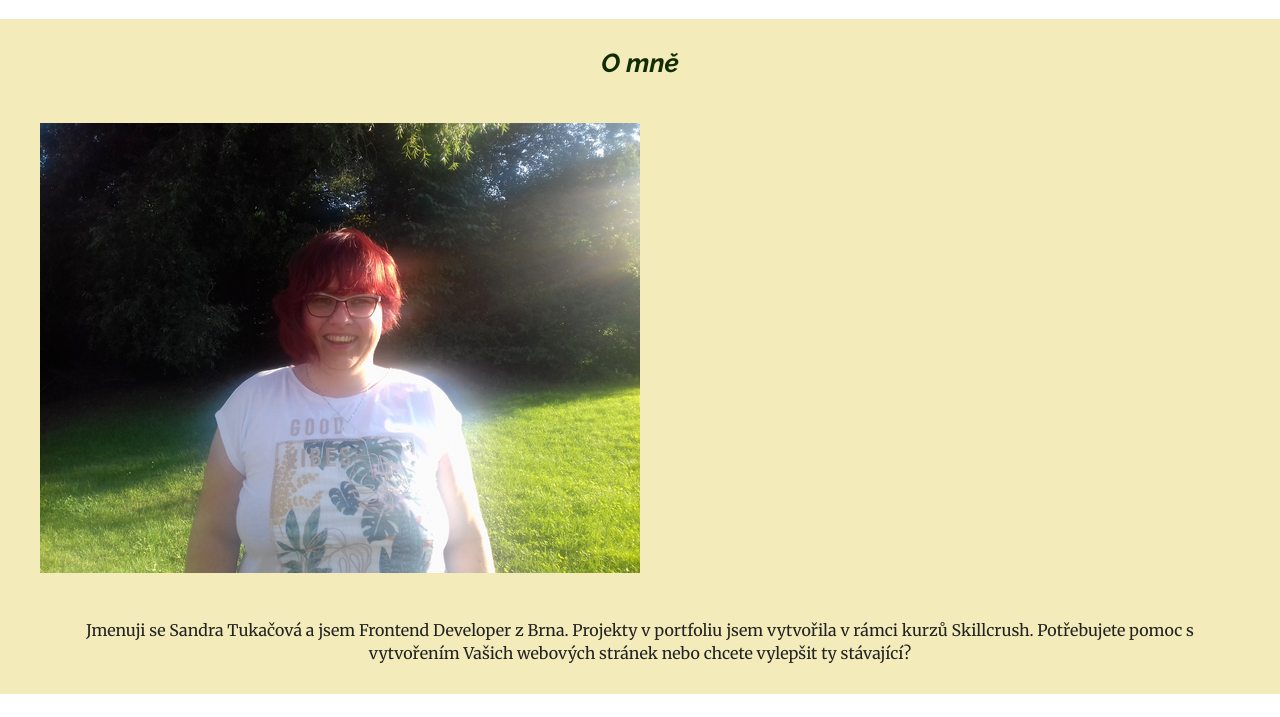
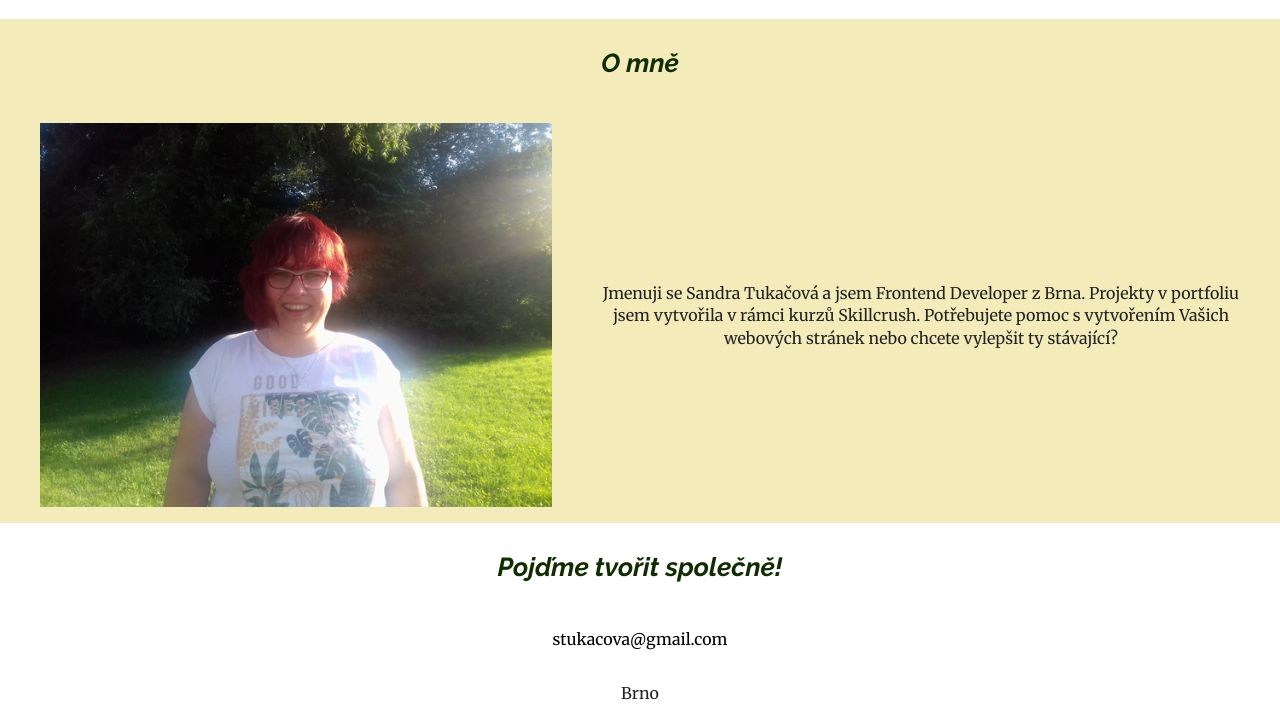
Before and after one commit to SandraTukacova/sandratukacova.com, a plain HTML site: page index.html in a window 1280 px wide. Shown: the part 3430-4147 px from the top of the page. Drawn offline with nearby package versions, Linux system fonts and the light colour scheme.

Commit message:
Fix about section for tablets

```diff
--- a/css/main.css
+++ b/css/main.css
@@ -276,7 +276,7 @@ textarea {
     text-align: center;
   }
 
-  #about p {
+  #about-info {
     text-align: center;
     margin: 30px 40px;
   }
@@ -354,9 +354,12 @@ textarea {
     flex-flow: row wrap;
     margin: 0;
   }
-
-  #about img, #about-info{
-    flex: 1 0 50%;
+  #about figure {
+    width: 40%;
+  }
+  #about-info{
+    flex: 1 0 40%; /*I have to take margins into account*/
+    margin: 15px 30px 15px 0;
   }
 
   .contact-me{
```
